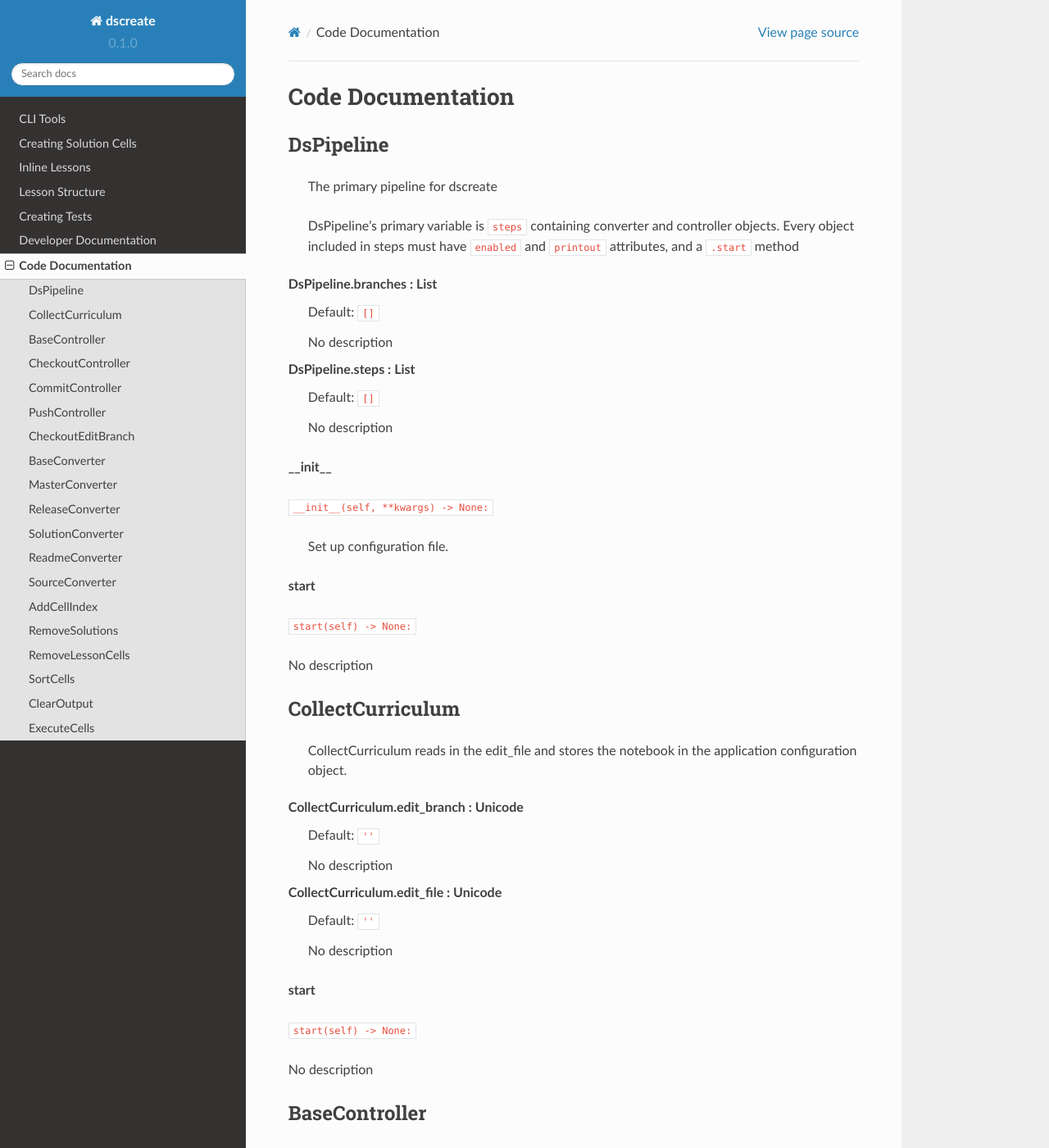
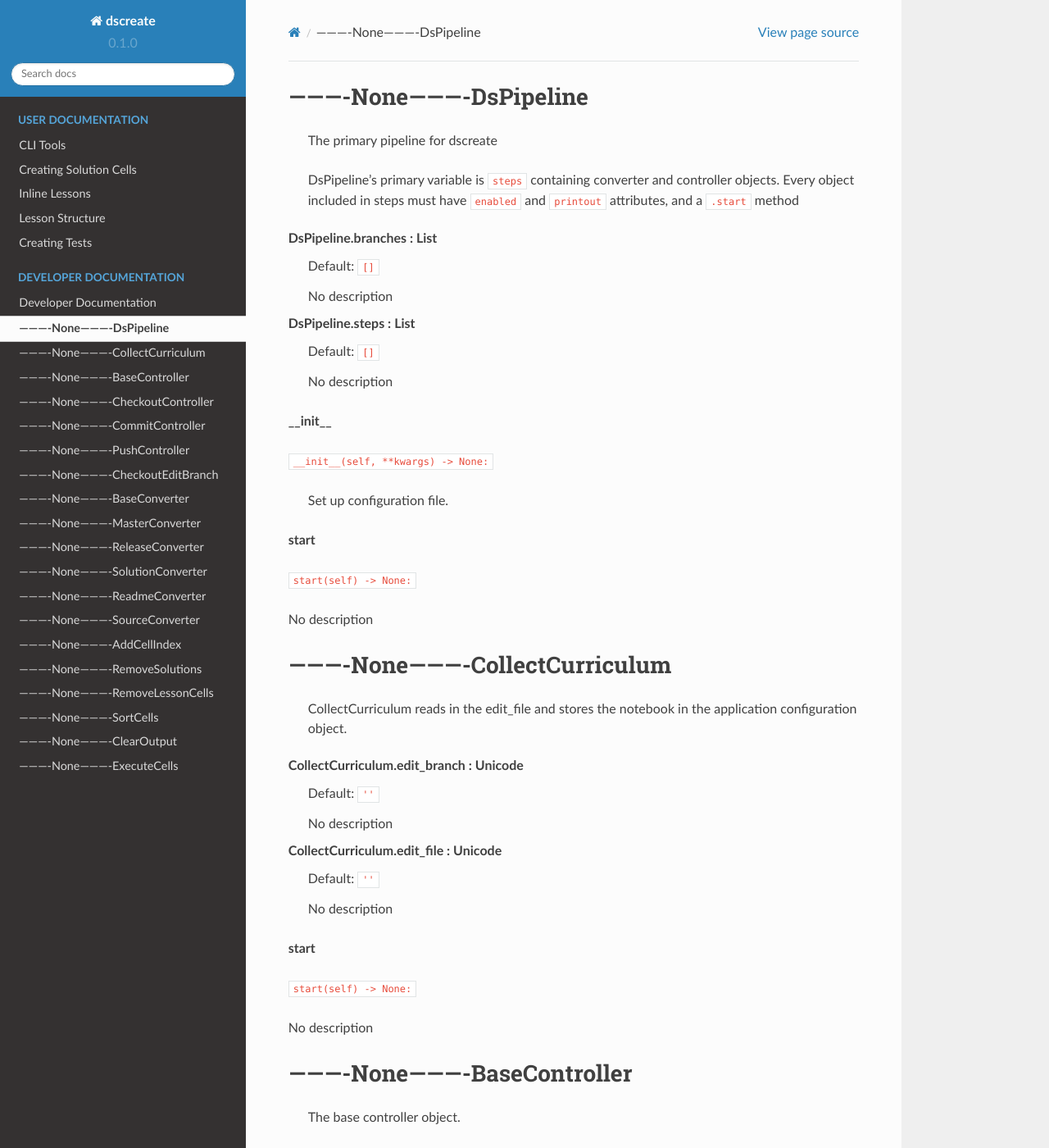
Before and after one commit to Spencerx/dscreate, a Sphinx documentation site: the page built from docs/source/pages/code_documentation.rst, in a window 1280 px wide and 1400 px high. Shown: the whole window at 82% size. Built offline with Sphinx 7.4.7 and the Read the Docs theme 2.0.0, drawn with Linux system fonts in a browser that asks for light colours; some of the changed text lies outside the part shown.

```diff
--- a/docs/source/pages/code_documentation.rst
+++ b/docs/source/pages/code_documentation.rst
@@ -1,8 +1,4 @@
-==================
-Code Documentation
-==================
-
-DsPipeline
+----------None----------DsPipeline
 ----------------------------
 
     The primary pipeline for dscreate
@@ -33,7 +29,7 @@ DsPipeline.steps : List
 
 No description
 
-CollectCurriculum
+----------None----------CollectCurriculum
 ----------------------------
 
     CollectCurriculum reads in the edit_file and stores the notebook in the application
@@ -54,7 +50,7 @@ CollectCurriculum.edit_file : Unicode
 
 No description
 
-BaseController
+----------None----------BaseController
 ----------------------------
 
     The base controller object.
@@ -86,7 +82,7 @@ BaseController.enabled : Bool
         2. Inherit git repo attributes
 
 
-CheckoutController
+----------None----------CheckoutController
 ----------------------------
 
     Checkout branches set by the running application.
@@ -134,7 +130,7 @@ No description
 
 No description
 
-CommitController
+----------None----------CommitController
 ----------------------------
 
     Commits changes to a git branch.
@@ -175,7 +171,7 @@ No description
 
 No description
 
-PushController
+----------None----------PushController
 ----------------------------
 
     Pushing changes to the remote.
@@ -208,7 +204,7 @@ No description
 
 No description
 
-CheckoutEditBranch
+----------None----------CheckoutEditBranch
 ----------------------------
 
     This controller checkouts the first branch of the branches configuration variable.
@@ -228,7 +224,7 @@ CheckoutEditBranch.enabled : Bool
 
 No description
 
-BaseConverter
+----------None----------BaseConverter
 ----------------------------
 
     The base converter that is inherited by all dscreate converters.
@@ -322,7 +318,7 @@ BaseConverter.solution_dir : Unicode
         and writes the file to disk.
 
 
-MasterConverter
+----------None----------MasterConverter
 ----------------------------
 
     The master converter is used to generate the student facing notebook.
@@ -359,7 +355,7 @@ MasterConverter.solution_dir : Unicode
 
 No description
 
-ReleaseConverter
+----------None----------ReleaseConverter
 ----------------------------
 
     ReleaseConverter replicates ``nbgrader generate``
@@ -393,7 +389,7 @@ ReleaseConverter.solution_dir : Unicode
         3. Write the notebook to file.
 
 
-SolutionConverter
+----------None----------SolutionConverter
 ----------------------------
 
     SolutionConverter generates the teacher facing  notebook.
@@ -428,7 +424,7 @@ SolutionConverter.solution_dir : Unicode
 
 No description
 
-ReadmeConverter
+----------None----------ReadmeConverter
 ----------------------------
 
     Generates the readme for a notebook.
@@ -468,7 +464,7 @@ ReadmeConverter.solution_dir : Unicode
         3. Write the notebook to file.
 
 
-SourceConverter
+----------None----------SourceConverter
 ----------------------------
 
     SourceConverter generates a teacher facing readme for an nbgrader assignment.
@@ -492,7 +488,7 @@ SourceConverter.solution_dir : Unicode
     Default: ``''``
 
     No description
-AddCellIndex
+----------None----------AddCellIndex
 ----------------------------
 
     AddCellIndex adds a metadata.index variable to a notebook and determines if a cell is a solution cell.
@@ -535,7 +531,7 @@ No description
         No transformation is applied.
 
 
-RemoveSolutions
+----------None----------RemoveSolutions
 ----------------------------
 
     RemoveSolutions removes cells that contain a solution tag.
@@ -595,7 +591,7 @@ No description
 
 No description
 
-RemoveLessonCells
+----------None----------RemoveLessonCells
 ----------------------------
 
     RemoveLessonCells removes cells that do not contain a tag included in the ``solution_tags`` variable.
@@ -647,7 +643,7 @@ No description
         Removes the solution tag from the solution cells.
 
 
-SortCells
+----------None----------SortCells
 ----------------------------
 
     Sorts the cells of a notebook according to the metadata.index variable
@@ -683,7 +679,7 @@ No description
 
 No description
 
-ClearOutput
+----------None----------ClearOutput
 ----------------------------
 
     ClearOutput removes the outputs for notebook cells.
@@ -711,7 +707,7 @@ ClearOutput.remove_metadata_fields : Set
     Default: ``{'collapsed', 'scrolled'}``
 
     No description
-ExecuteCells
+----------None----------ExecuteCells
 ----------------------------
 
     ExecuteCells runs code cells in a notebook.
```
Also changed, not shown: create_object_docs.py (+5 -2 lines), docs/source/index.rst (+7 -0 lines).
